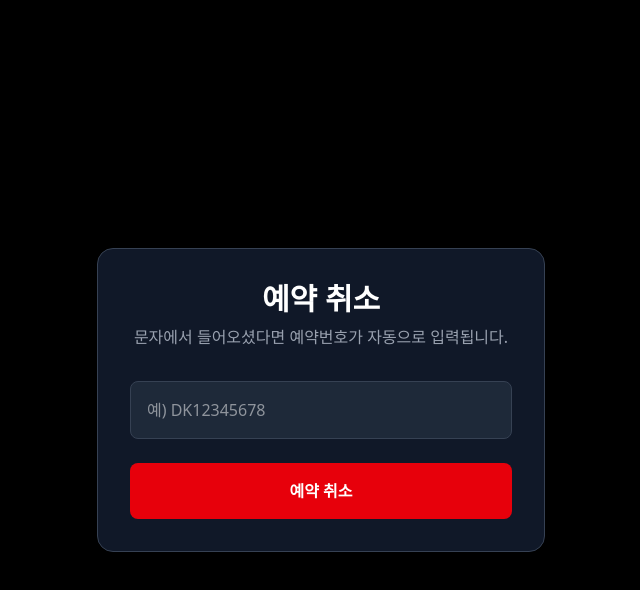
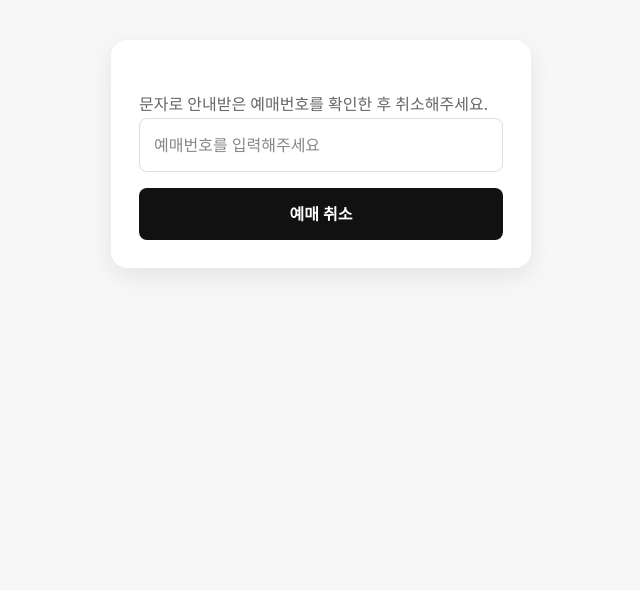
Before and after one commit to dokteukdance-academy/dokteuk-ticket, a Next.js app: page /cancel in a window 1280 px wide. Shown: the top 590 px of the page, without its empty margins (319-959 px from the left). Built offline with nearby package versions, Linux system fonts and the light colour scheme.

Commit message:
Fix cancel page

```diff
--- a/src/app/cancel/page.tsx
+++ b/src/app/cancel/page.tsx
@@ -1,35 +1,41 @@
 "use client";
 
 import { useEffect, useState } from "react";
-import { useRouter } from "next/navigation";
 
 export default function CancelPage() {
-  const router = useRouter();
-
   const [reservationNumber, setReservationNumber] = useState("");
   const [loading, setLoading] = useState(false);
+  const [message, setMessage] = useState("");
 
   useEffect(() => {
-    const params = new URLSearchParams(window.location.search);
-    const reservation = params.get("reservation");
+    const currentUrl = new URL(window.location.href);
 
-    if (reservation) {
-      setReservationNumber(reservation);
-    }
+    const numberFromUrl =
+      currentUrl.searchParams.get("reservation") ??
+      currentUrl.searchParams.get("reservationNumber") ??
+      "";
+
+    console.log("현재 주소:", window.location.href);
+    console.log("URL에서 읽은 예매번호:", numberFromUrl);
+
+    setReservationNumber(numberFromUrl.trim().toUpperCase());
   }, []);
 
   const handleCancel = async () => {
-    if (!reservationNumber.trim()) {
-      alert("예약번호를 입력해주세요.");
+    const normalizedNumber = reservationNumber.trim().toUpperCase();
+
+    if (!normalizedNumber) {
+      setMessage("예매번호를 입력해주세요.");
       return;
     }
 
-    if (!confirm("예약을 취소하시겠습니까?")) {
+    if (!window.confirm("정말 예매를 취소하시겠습니까?")) {
       return;
     }
 
     try {
       setLoading(true);
+      setMessage("");
 
       const response = await fetch("/api/reservation/cancel", {
         method: "POST",
@@ -37,57 +43,97 @@ export default function CancelPage() {
           "Content-Type": "application/json",
         },
         body: JSON.stringify({
-          reservationNumber: reservationNumber.trim(),
+          reservationNumber: normalizedNumber,
         }),
       });
 
-      const result = await response.json();
+      const data = await response.json();
 
-      if (!result.success) {
-        alert(result.message || "예약 취소 실패");
-        return;
+      if (data.success) {
+        setMessage("예매가 정상적으로 취소되었습니다.");
+      } else {
+        setMessage(data.message || "예매 취소에 실패했습니다.");
       }
-
-      alert("예약이 정상적으로 취소되었습니다.");
-
-      router.push("/");
-    } catch (err) {
-      console.error(err);
-      alert("예약 취소 중 오류가 발생했습니다.");
+    } catch (error) {
+      console.error("취소 요청 오류:", error);
+      setMessage("서버 연결 중 오류가 발생했습니다.");
     } finally {
       setLoading(false);
     }
   };
 
   return (
-    <main className="min-h-screen bg-black flex items-center justify-center px-6">
-      <div className="w-full max-w-md rounded-2xl bg-gray-900 border border-gray-700 p-8">
+    <main
+      style={{
+        minHeight: "100vh",
+        padding: "40px 20px",
+        background: "#f7f7f7",
+        display: "flex",
+        justifyContent: "center",
+      }}
+    >
+      <section
+        style={{
+          width: "100%",
+          maxWidth: "420px",
+          height: "fit-content",
+          padding: "28px",
+          background: "#ffffff",
+          borderRadius: "16px",
+          boxShadow: "0 8px 24px rgba(0,0,0,0.08)",
+        }}
+      >
+        <h1 style={{ marginTop: 0 }}>예매 취소</h1>
 
-        <h1 className="text-3xl font-bold text-center text-white mb-2">
-          예약 취소
-        </h1>
-
-        <p className="text-center text-gray-400 mb-8">
-          문자에서 들어오셨다면 예약번호가 자동으로 입력됩니다.
+        <p style={{ color: "#666", lineHeight: 1.6 }}>
+          문자로 안내받은 예매번호를 확인한 후 취소해주세요.
         </p>
 
         <input
-          type="text"
-          placeholder="예) DK12345678"
           value={reservationNumber}
-          onChange={(e) => setReservationNumber(e.target.value)}
-          className="w-full rounded-lg bg-gray-800 border border-gray-700 px-4 py-4 text-white mb-6 outline-none focus:border-yellow-500"
+          onChange={(event) =>
+            setReservationNumber(event.target.value.toUpperCase())
+          }
+          placeholder="예매번호를 입력해주세요"
+          disabled={loading}
+          style={{
+            width: "100%",
+            boxSizing: "border-box",
+            padding: "14px",
+            border: "1px solid #ddd",
+            borderRadius: "8px",
+            fontSize: "16px",
+            color: "#111111",
+backgroundColor: "#ffffff",
+          }}
+
         />
 
         <button
+          type="button"
           onClick={handleCancel}
           disabled={loading}
-          className="w-full rounded-lg bg-red-600 hover:bg-red-500 disabled:bg-gray-600 py-4 font-bold text-white transition"
+          style={{
+            width: "100%",
+            marginTop: "16px",
+            padding: "14px",
+            border: 0,
+            borderRadius: "8px",
+            background: loading ? "#888" : "#111",
+            color: "#fff",
+            fontSize: "16px",
+            fontWeight: 700,
+          }}
         >
-          {loading ? "취소중..." : "예약 취소"}
+          {loading ? "처리 중..." : "예매 취소"}
         </button>
 
-      </div>
+        {message && (
+          <p style={{ marginTop: "18px", textAlign: "center" }}>
+            {message}
+          </p>
+        )}
+      </section>
     </main>
   );
 }
```
